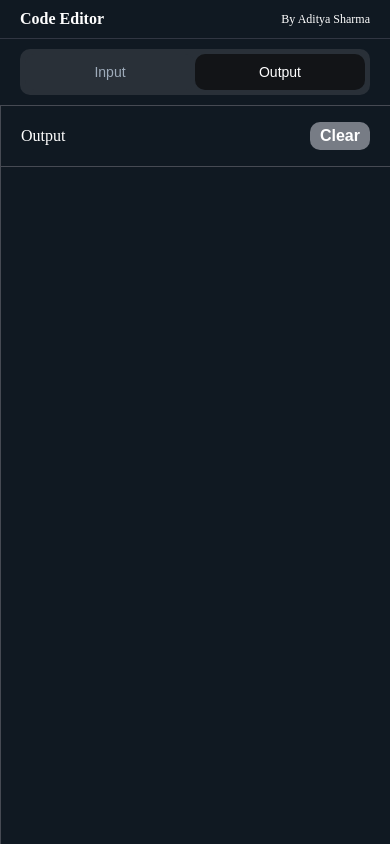
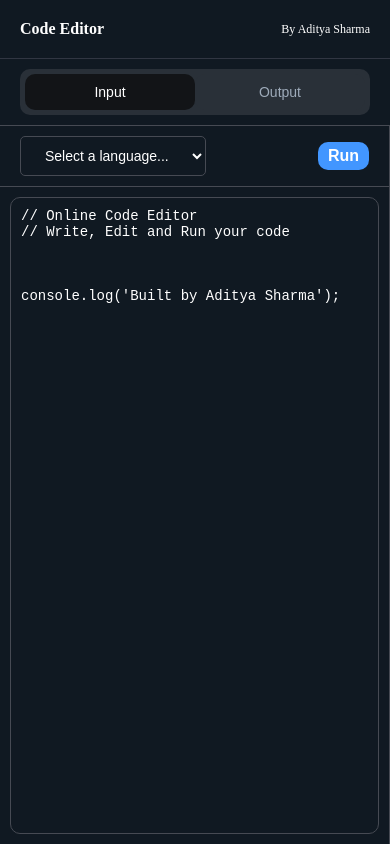
Before and after one commit to adii07/my-code-editor, a Next.js app: page /en in a window 390 px wide. Built offline with nearby package versions, Linux system fonts and the light colour scheme.

Commit message:
fixing hydration issue

```diff
--- a/components/Header/index.module.css
+++ b/components/Header/index.module.css
@@ -5,20 +5,14 @@
   padding: 20px 20px;
   align-items: center;
 }
-.headerMobile{
-  display: flex;
-    flex-direction: row;
-    align-items: center;
-    justify-content: space-between;
-    padding: 10px 20px 0px;
-}
 .titleText {
   margin: 0;
 }
-.titleTextMobile{
-     margin: 0;
+.titleTextMobile {
+  margin: 10px 0;
   font-size: 16px;
 }
+
 .subtitle {
   display: flex;
   flex-direction: column;
@@ -26,19 +20,34 @@
   justify-content: center;
   font-size: 14px;
 }
-.subtitleText1{
+.subtitleText1 {
   color: white;
 }
 
-.subtitleText2{
-    color:white;
+.subtitleText2 {
+  color: white;
   font-size: 12px;
   font-weight: bold;
   cursor: pointer;
 }
 
 @media screen and (max-width: 768px) {
-  .subtitleText2{
+  .header {
+    display: flex;
+    flex-direction: row;
+    align-items: center;
+    justify-content: space-between;
+    padding: 10px 20px 0px;
+  }
+  .subtitleText2 {
     font-weight: normal;
   }
+  .subtitleText1 {
+    display: none;
   }
+
+  .titleText {
+    margin: 0;
+    font-size: 16px;
+  }
+}
--- a/components/Header/index.tsx
+++ b/components/Header/index.tsx
@@ -6,12 +6,12 @@ import styles from "./index.module.css"
 const Header=()=>{
     const {isDesktop}=useWindowSize();
 
-return (<div className={isDesktop?styles.header: styles.headerMobile}>
+return (<div className={styles.header}>
     <div className={styles.title}>
         <h2 className={isDesktop?styles.titleText : styles.titleTextMobile} >Code Editor</h2>
     </div>
     <div className={styles.subtitle}>
-        {isDesktop && <span className={styles.subtitleText1}>Code • Run • Debug</span>}
+        <span className={styles.subtitleText1}>Code • Run • Debug</span>
         <span className={styles.subtitleText2} onClick={redirectToLinkedin}>By Aditya Sharma</span>
     </div>
 </div>)
--- a/hooks/isDesktop.ts
+++ b/hooks/isDesktop.ts
@@ -1,19 +1,15 @@
 import { useState, useEffect } from "react";
 
 export const useWindowSize = (breakpoint = 768) => {
-  const [isDesktop, setIsDesktop] = useState<boolean>(
-    typeof window !== "undefined" ? window.innerWidth >= breakpoint : true
-  );
+  const [isDesktop, setIsDesktop] = useState<boolean | null>(null); // start as unknown
 
   useEffect(() => {
     const handleResize = () => {
       setIsDesktop(window.innerWidth >= breakpoint);
     };
 
+    handleResize(); // set initial value on mount
     window.addEventListener("resize", handleResize);
-
-    // Call handler once on mount
-    handleResize();
 
     return () => window.removeEventListener("resize", handleResize);
   }, [breakpoint]);
--- a/src/app/[language]/page.tsx
+++ b/src/app/[language]/page.tsx
@@ -1,5 +1,5 @@
 "use client";
-import { useEffect, useState } from "react";
+import {  useState } from "react";
 import Editor from "../../../components/Editor";
 import OutputScreen from "../../../components/OutputScreen";
 import styles from "./page.module.css";
@@ -14,7 +14,9 @@ export default function Home() {
   const { isDesktop } = useWindowSize();
   const [selectedTab, setSelectedTab] = useState<"input" | "output">("input");
 
-  useEffect(() => { if (!isDesktop) setSelectedTab("output") }, [output]);
+  if(isDesktop===null){
+    return <div className={styles.main_container}></div>
+  }
   return (
     <div className={styles.main_container}>
      <Header/>
--- a/src/app/layout.tsx
+++ b/src/app/layout.tsx
@@ -1,8 +1,7 @@
+
 import type { Metadata } from "next";
 import { Geist, Geist_Mono } from "next/font/google";
 import "./globals.css";
-import Header from "../../components/Header";
-
 const geistSans = Geist({
   variable: "--font-geist-sans",
   subsets: ["latin"],
```
Lines whose indentation alone changed are shown as unchanged.
